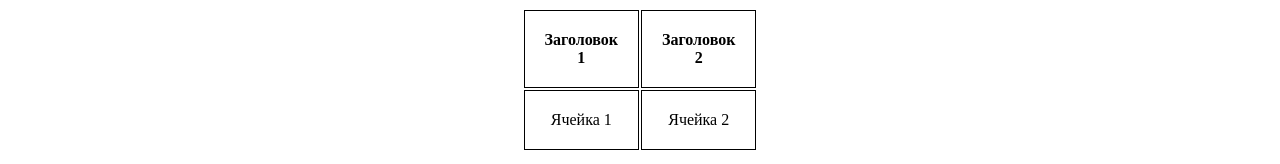
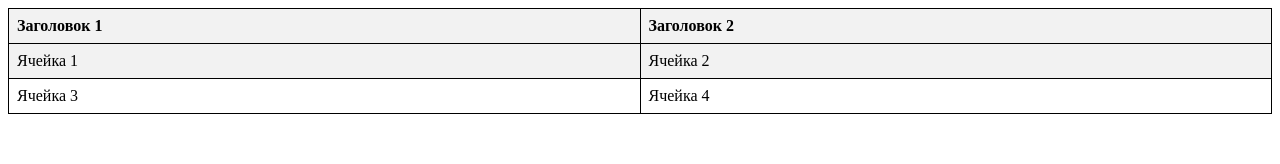
Before and after one commit to Jeftick/table, a plain HTML site: page index.html in a window 1280 px wide. Drawn offline with Linux system fonts and the light colour scheme.

Commit message:
Update index.html

```diff
--- a/index.html
+++ b/index.html
@@ -1,19 +1,24 @@
 <!DOCTYPE html>
-<html lang="en">
+<html>
 <head>
-<meta charset="UTF-8">
-<meta name="viewport" content="width=device-width, initial-scale=1.0">
-<title>HTML Таблица</title>
   <style>
     table {
-  width: 20px;
-  margin: 0 auto;
+      border-collapse: collapse;
+      width: 100%;
     }
 
     th, td {
       border: 1px solid black;
-  padding: 20px;
-  text-align: center;
+      padding: 8px;
+      text-align: left;
+    }
+
+    th {
+      background-color: #f2f2f2;
+    }
+
+    tr:nth-child(even) {
+      background-color: #f2f2f2;
     }
   </style>
 </head>
@@ -28,6 +33,10 @@ th, td {
     <td>Ячейка 1</td>
     <td>Ячейка 2</td>
   </tr>
+  <tr>
+    <td>Ячейка 3</td>
+    <td>Ячейка 4</td>
+  </tr>
 </table>
 
 </body>
```
Lines whose indentation alone changed are shown as unchanged.
